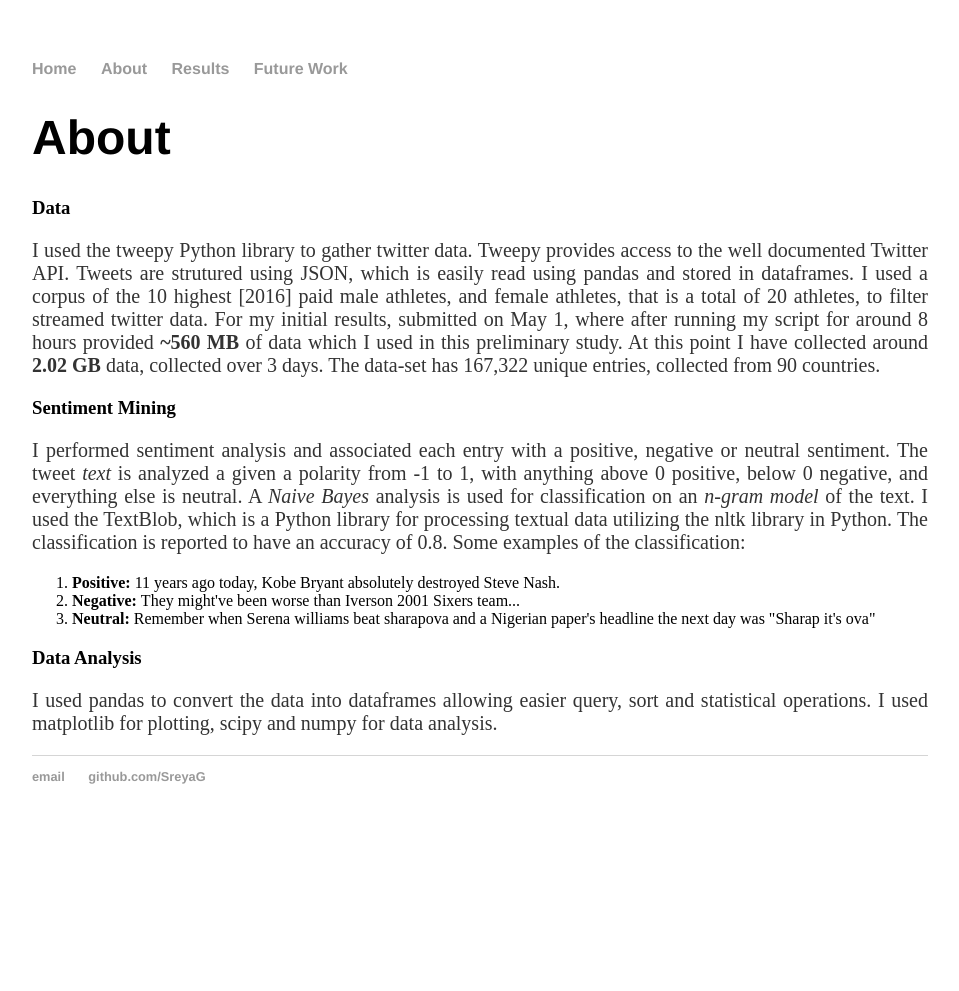
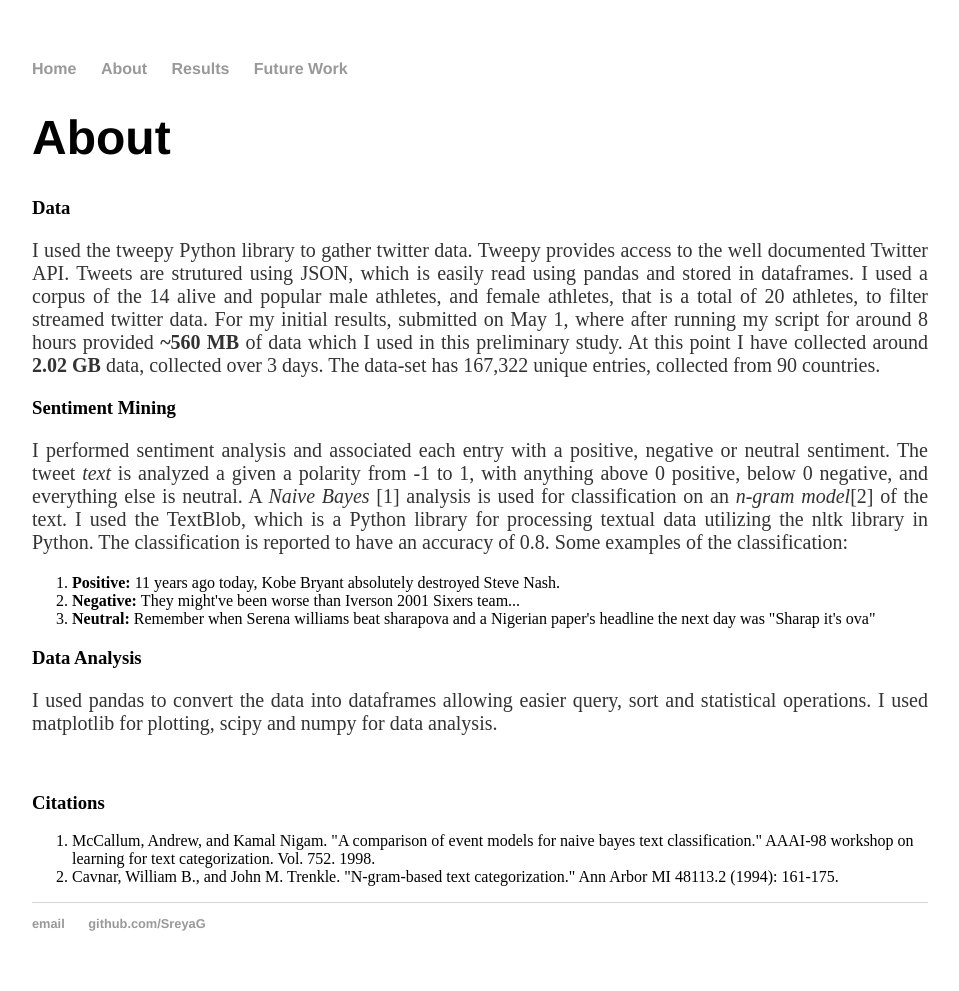
Before and after one commit to SreyaG/SportTweet, a Jekyll site: the page built from about/index.html, in a window 1280 px wide. Shown: the whole page, without its empty margins (160-1119 px from the left). Built offline with Jekyll 4.4.1, drawn with Linux system fonts in a browser that asks for light colours; before the commit the page ends 900 px from its top, so only the background shows below that.

Commit message:
Update index.html

```diff
--- a/about/index.html
+++ b/about/index.html
@@ -6,13 +6,13 @@ title: About
 	<h1>About</h1>
 	<h3> Data </h3>
 	<p> I used the tweepy Python library to gather twitter data. Tweepy provides access to the well documented Twitter API. Tweets are strutured using JSON, which is easily read using pandas and stored in dataframes.
-	    I used a corpus of the 10 highest [2016] paid male athletes, and female athletes, that is a total of 20 athletes, to filter streamed twitter data. For my initial results, submitted on May 1, where after
+	    I used a corpus of the 14 alive and popular male athletes, and female athletes, that is a total of 20 athletes, to filter streamed twitter data. For my initial results, submitted on May 1, where after
 		running my script for around 8 hours provided <b>~560 MB </b> of data which I used in this preliminary study. At this point I have collected around <b>2.02 GB </b>data, collected over 3 days.
 		The data-set has 167,322 unique entries, collected from 90 countries. <br></p>
 
 	<h3> Sentiment Mining </h3>
 	<p>I performed sentiment analysis and associated each entry with a positive, negative or neutral sentiment. The tweet <i>text</i> is analyzed a given a polarity from -1 to 1,
-	   with anything above 0 positive, below 0 negative, and everything else is neutral. A <i> Naive Bayes </i> analysis is used for classification on an <i>n-gram model</i> of the text.
+	   with anything above 0 positive, below 0 negative, and everything else is neutral. A <i> Naive Bayes </i>[1] analysis is used for classification on an <i>n-gram model</i>[2] of the text.
 	   I used the TextBlob, which  is a Python library for processing textual data utilizing the nltk library in Python. The classification is reported to have an accuracy of 0.8. Some examples of the classification:  <br> </p>
 	   <ol>
 		<li> <b>Positive: </b> 11 years ago today, Kobe Bryant absolutely destroyed Steve Nash. </li>
@@ -22,5 +22,11 @@ title: About
 
 
 	<h3> Data Analysis </h3>
-     <p>I used pandas to convert the data into dataframes allowing easier query, sort and statistical operations. I used matplotlib for plotting, scipy and numpy for data analysis. </p>
+    <p>I used pandas to convert the data into dataframes allowing easier query, sort and statistical operations. I used matplotlib for plotting, scipy and numpy for data analysis. </p>
+	<br>
+	<h3> Citations </h3>
+	<ol>
+		<li> McCallum, Andrew, and Kamal Nigam. "A comparison of event models for naive bayes text classification." AAAI-98 workshop on learning for text categorization. Vol. 752. 1998. </li>
+		<li> Cavnar, William B., and John M. Trenkle. "N-gram-based text categorization." Ann Arbor MI 48113.2 (1994): 161-175.</li>
+	</ol>
 </div><!-- /.blurb -->
```
